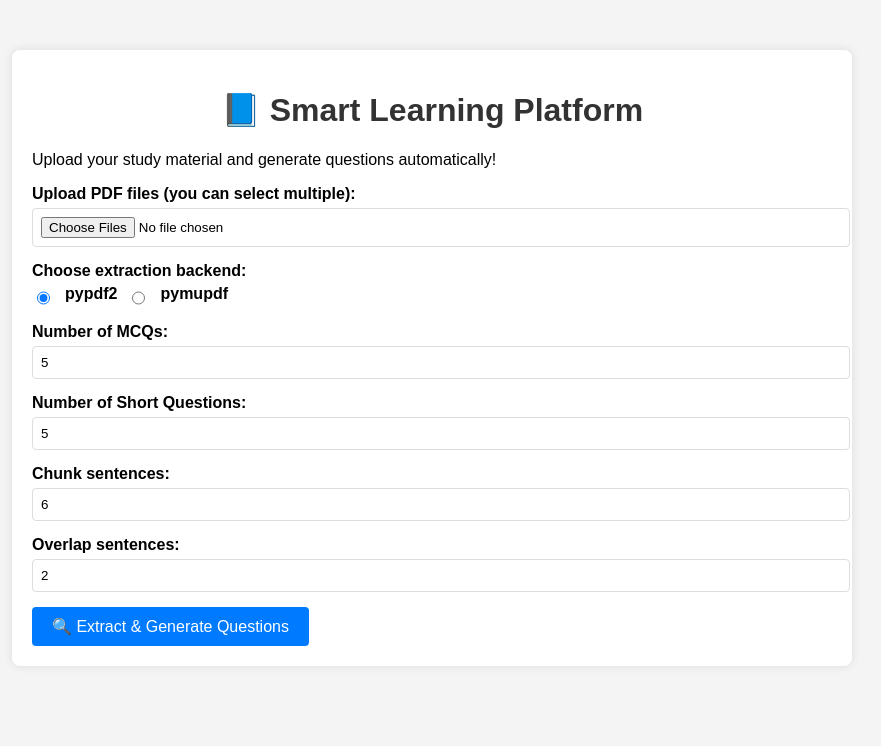
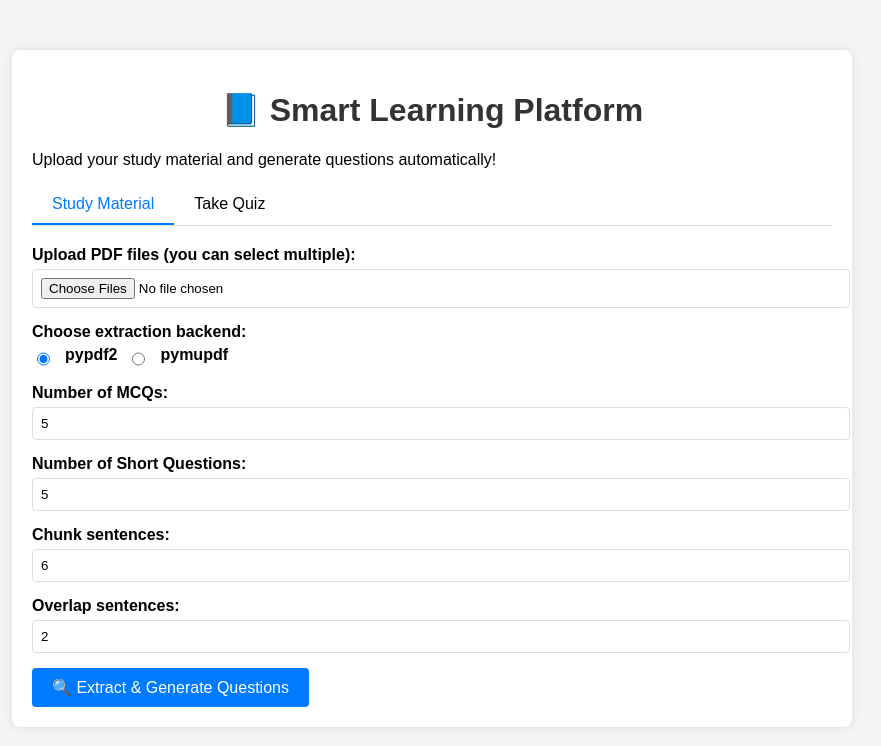
Before and after one commit to iamgroot1123/smart-learning-platform, a Flask app: page / in a window 1280 px wide. Shown: the top 746 px of the page, without its empty margins (208-1089 px from the left). Run offline with Flask 3, Linux system fonts and the light colour scheme.

Commit message:
Converted to Single-Page Application

```diff
--- a/run.py
+++ b/run.py
@@ -108,12 +108,19 @@ def index():
 
 @app.route('/generate', methods=['POST'])
 def generate():
+    # Check if request is AJAX (for SPA)
+    is_ajax = request.headers.get('X-Requested-With') == 'XMLHttpRequest'
+
     if 'files' not in request.files:
+        if is_ajax:
+            return {'error': 'No file part'}, 400
         flash('No file part')
         return redirect(request.url)
 
     files = request.files.getlist('files')
     if not files or files[0].filename == '':
+        if is_ajax:
+            return {'error': 'No selected file'}, 400
         flash('No selected file')
         return redirect(request.url)
 
@@ -202,7 +209,12 @@ def generate():
     # Generate questions
     questions = generate_questions(chunks, num_mcq=num_mcq, num_short=num_short)
 
-    return render_template('results.html', chunks=chunks, questions=questions)
+    if is_ajax:
+        # Return JSON for SPA
+        return {'chunks': chunks, 'questions': questions}
+    else:
+        # Fallback to template rendering
+        return render_template('results.html', chunks=chunks, questions=questions)
 
 if __name__ == '__main__':
     app.run(debug=True)
--- a/static/css/styles.css
+++ b/static/css/styles.css
@@ -17,6 +17,41 @@ body {
 h1 {
     text-align: center;
     color: #333;
+}
+
+/* Tab Navigation */
+.tabs {
+    display: flex;
+    margin-bottom: 20px;
+    border-bottom: 1px solid #ddd;
+}
+
+.tab-button {
+    padding: 10px 20px;
+    background: none;
+    border: none;
+    cursor: pointer;
+    font-size: 16px;
+    border-bottom: 2px solid transparent;
+    transition: border-color 0.3s;
+}
+
+.tab-button.active {
+    border-bottom-color: #007bff;
+    color: #007bff;
+}
+
+.tab-button:hover {
+    background-color: #f0f0f0;
+}
+
+/* Tab Content */
+.tab-content {
+    display: none;
+}
+
+.tab-content.active {
+    display: block;
 }
 
 .form-group {
--- a/static/js/script.js
+++ b/static/js/script.js
@@ -1,13 +1,114 @@
-// Add any JavaScript functionality here if needed
+// Smart Learning Platform SPA Script
 console.log("Smart Learning Platform loaded");
 
-// Example: Add form validation or dynamic elements
+// State management
+let chunks = [];
+let questions = [];
+
+// Tab switching functionality
 document.addEventListener('DOMContentLoaded', function() {
-    const form = document.querySelector('form');
+    const tabButtons = document.querySelectorAll('.tab-button');
+    const tabContents = document.querySelectorAll('.tab-content');
+
+    tabButtons.forEach(button => {
+        button.addEventListener('click', function() {
+            const tabName = this.getAttribute('data-tab');
+
+            // Remove active class from all buttons and contents
+            tabButtons.forEach(btn => btn.classList.remove('active'));
+            tabContents.forEach(content => content.classList.remove('active'));
+
+            // Add active class to clicked button and corresponding content
+            this.classList.add('active');
+            document.getElementById(tabName + '-tab').classList.add('active');
+        });
+    });
+
+    // Form submission via AJAX
+    const form = document.getElementById('upload-form');
     if (form) {
         form.addEventListener('submit', function(e) {
-            // Add any pre-submit logic here
-            console.log('Form submitted');
+            e.preventDefault();
+            console.log('Form submitted via AJAX');
+
+            const formData = new FormData(form);
+
+            fetch('/generate', {
+                method: 'POST',
+                body: formData,
+                headers: {
+                    'X-Requested-With': 'XMLHttpRequest'
+                }
+            })
+            .then(response => response.json())
+            .then(data => {
+                if (data.error) {
+                    alert('Error: ' + data.error);
+                    return;
+                }
+
+                // Store data in state
+                chunks = data.chunks || [];
+                questions = data.questions || [];
+
+                // Render results in the quiz tab
+                renderResults();
+
+                // Switch to quiz tab
+                document.querySelector('[data-tab="quiz"]').click();
+            })
+            .catch(error => {
+                console.error('Error:', error);
+                alert('An error occurred while generating questions.');
+            });
         });
     }
 });
+
+// Function to render chunks and questions
+function renderResults() {
+    const container = document.getElementById('results-container');
+    container.innerHTML = '';
+
+    // Render chunks
+    if (chunks.length > 0) {
+        const chunksSection = document.createElement('div');
+        chunksSection.innerHTML = '<h2>📖 Sample Chunks</h2><ul>' +
+            chunks.slice(0, 5).map((chunk, index) =>
+                `<li><strong>Chunk ${index + 1}:</strong> ${chunk.substring(0, 300)}...</li>`
+            ).join('') +
+            '</ul>';
+        container.appendChild(chunksSection);
+    }
+
+    // Render questions
+    if (questions.length > 0) {
+        const questionsSection = document.createElement('div');
+        questionsSection.className = 'questions';
+        questionsSection.innerHTML = '<h2>Questions</h2>' +
+            questions.map(q => {
+                if (q.type === 'mcq') {
+                    return `
+                        <div class="question">
+                            <h3>MCQ ${q.id}: ${q.question}</h3>
+                            <ul>
+                                ${q.options.map(option => `<li>${option}</li>`).join('')}
+                            </ul>
+                            <p><strong>Answer:</strong> ${q.answer}</p>
+                        </div>
+                    `;
+                } else {
+                    return `
+                        <div class="question">
+                            <h3>Short Q ${q.id}: ${q.question}</h3>
+                        </div>
+                    `;
+                }
+            }).join('');
+        container.appendChild(questionsSection);
+    }
+
+    if (chunks.length === 0 && questions.length === 0) {
+        container.innerHTML = '<p>No results to display. Please upload files and generate questions.</p>';
+    }
+}
--- a/templates/index.html
+++ b/templates/index.html
@@ -11,7 +11,15 @@
         <h1>📘 Smart Learning Platform</h1>
         <p>Upload your study material and generate questions automatically!</p>
 
-        <form action="/generate" method="post" enctype="multipart/form-data">
+        <!-- Tab Navigation -->
+        <nav class="tabs">
+            <button class="tab-button active" data-tab="study">Study Material</button>
+            <button class="tab-button" data-tab="quiz">Take Quiz</button>
+        </nav>
+
+        <!-- Study Material Tab -->
+        <div id="study-tab" class="tab-content active">
+            <form id="upload-form" enctype="multipart/form-data">
                 <div class="form-group">
                     <label for="files">Upload PDF files (you can select multiple):</label>
                     <input type="file" id="files" name="files" multiple accept=".pdf" required>
@@ -50,6 +58,15 @@
                 <button type="submit" class="btn">🔍 Extract & Generate Questions</button>
             </form>
         </div>
+
+        <!-- Take Quiz Tab -->
+        <div id="quiz-tab" class="tab-content">
+            <h2>❓ Generated Questions</h2>
+            <div id="results-container">
+                <!-- Chunks and Questions will be dynamically inserted here -->
+            </div>
+        </div>
+    </div>
     <script src="{{ url_for('static', filename='js/script.js') }}"></script>
 </body>
 </html>
```
Also changed, not shown: templates/results.html (deleted, +0 -47 lines). Lines whose indentation alone changed are shown as unchanged.
